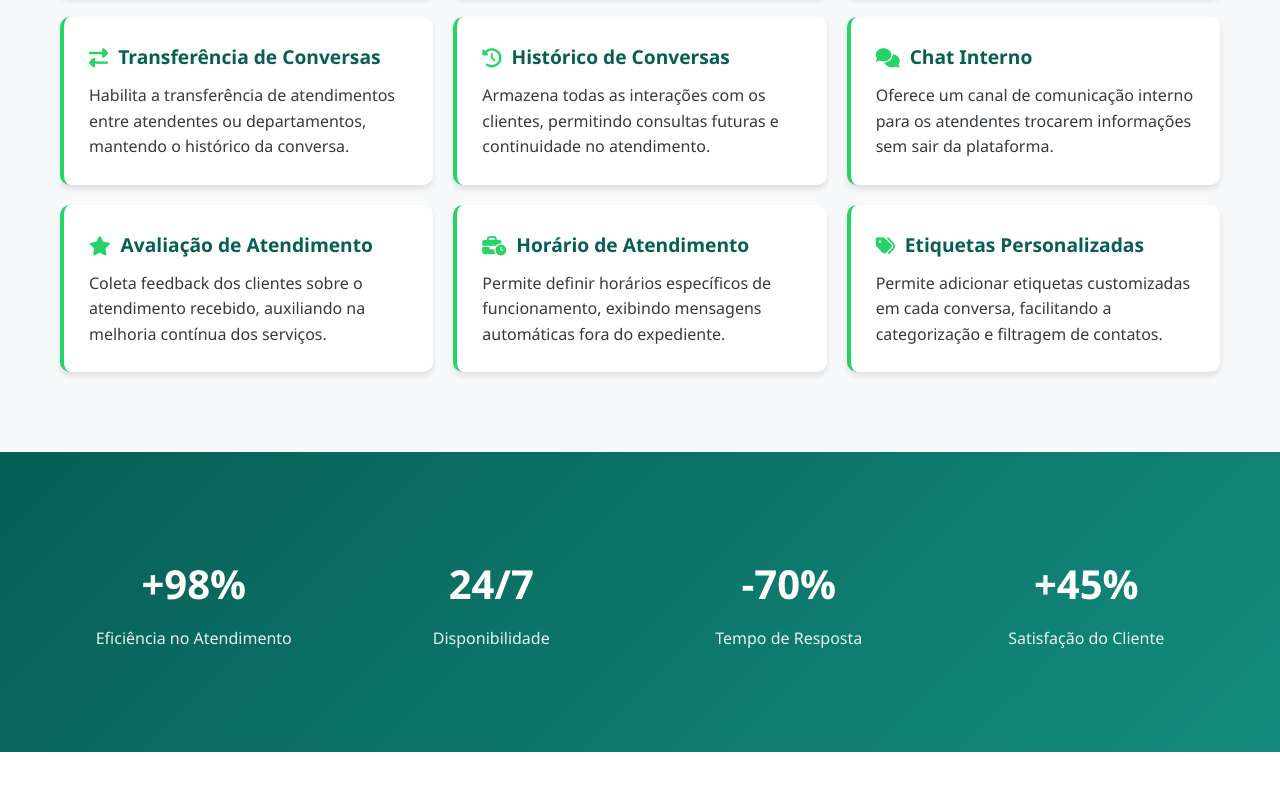
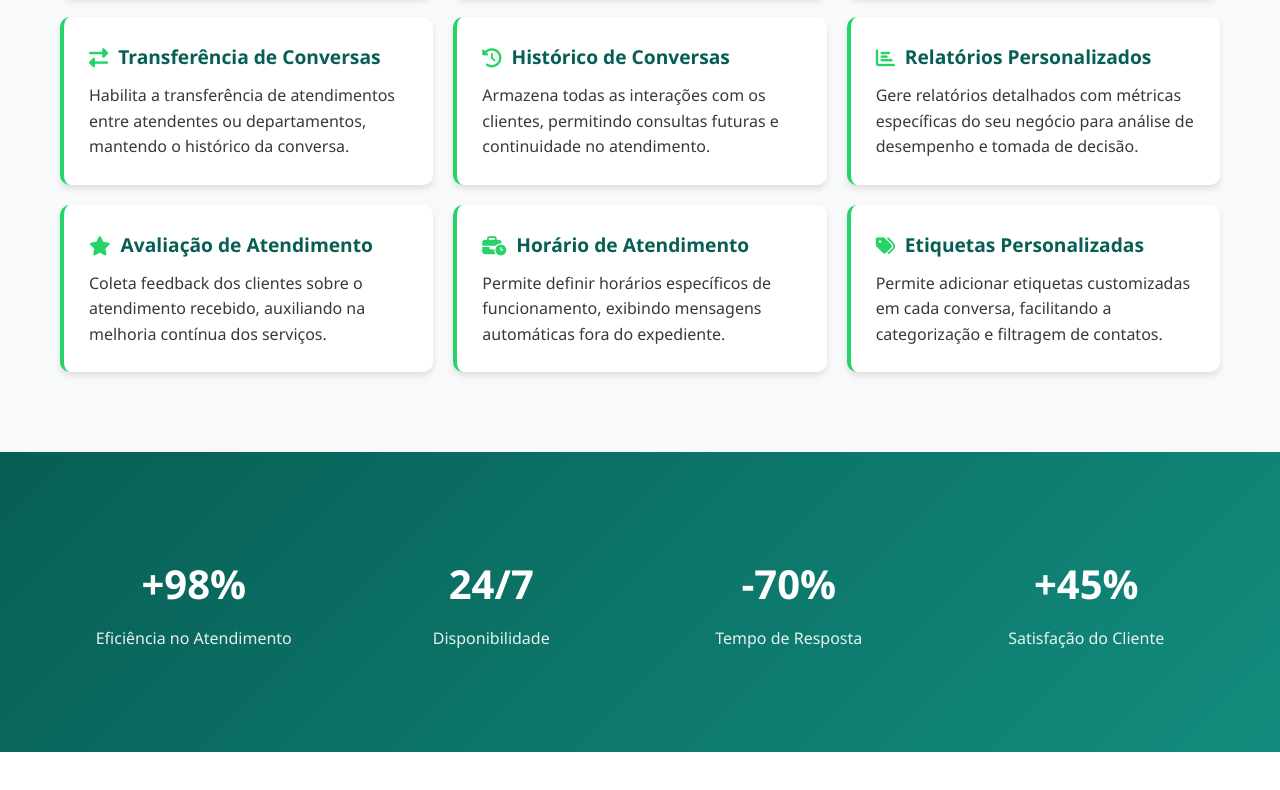
Before and after one commit to Alex-2020-pr/AM2-CHAT, a plain HTML site: page index.html in a window 1280 px wide. Shown: the part 1860-2650 px from the top of the page. Drawn offline with Linux system fonts and the light colour scheme.

Commit message:
Update index.html

```diff
--- a/index.html
+++ b/index.html
@@ -807,8 +807,8 @@
                         <p>Armazena todas as interações com os clientes, permitindo consultas futuras e continuidade no atendimento.</p>
                     </div>
                     <div class="func-item">
-                        <h3><i class="fas fa-comments"></i> Chat Interno</h3>
-                        <p>Oferece um canal de comunicação interno para os atendentes trocarem informações sem sair da plataforma.</p>
+                        <h3><i class="fas fa-chart-bar"></i> Relatórios Personalizados</h3>
+                        <p>Gere relatórios detalhados com métricas específicas do seu negócio para análise de desempenho e tomada de decisão.</p>
                     </div>
                     <div class="func-item">
                         <h3><i class="fas fa-star"></i> Avaliação de Atendimento</h3>
```
